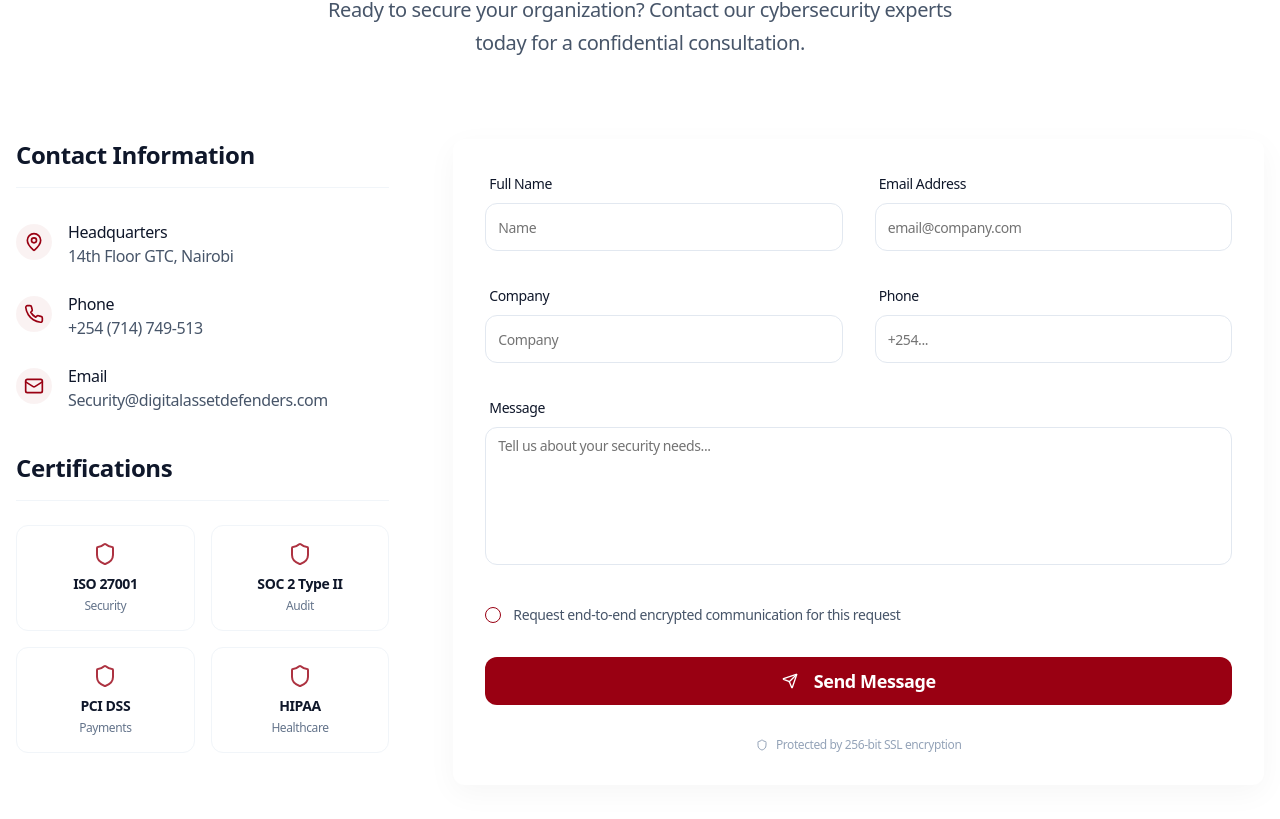
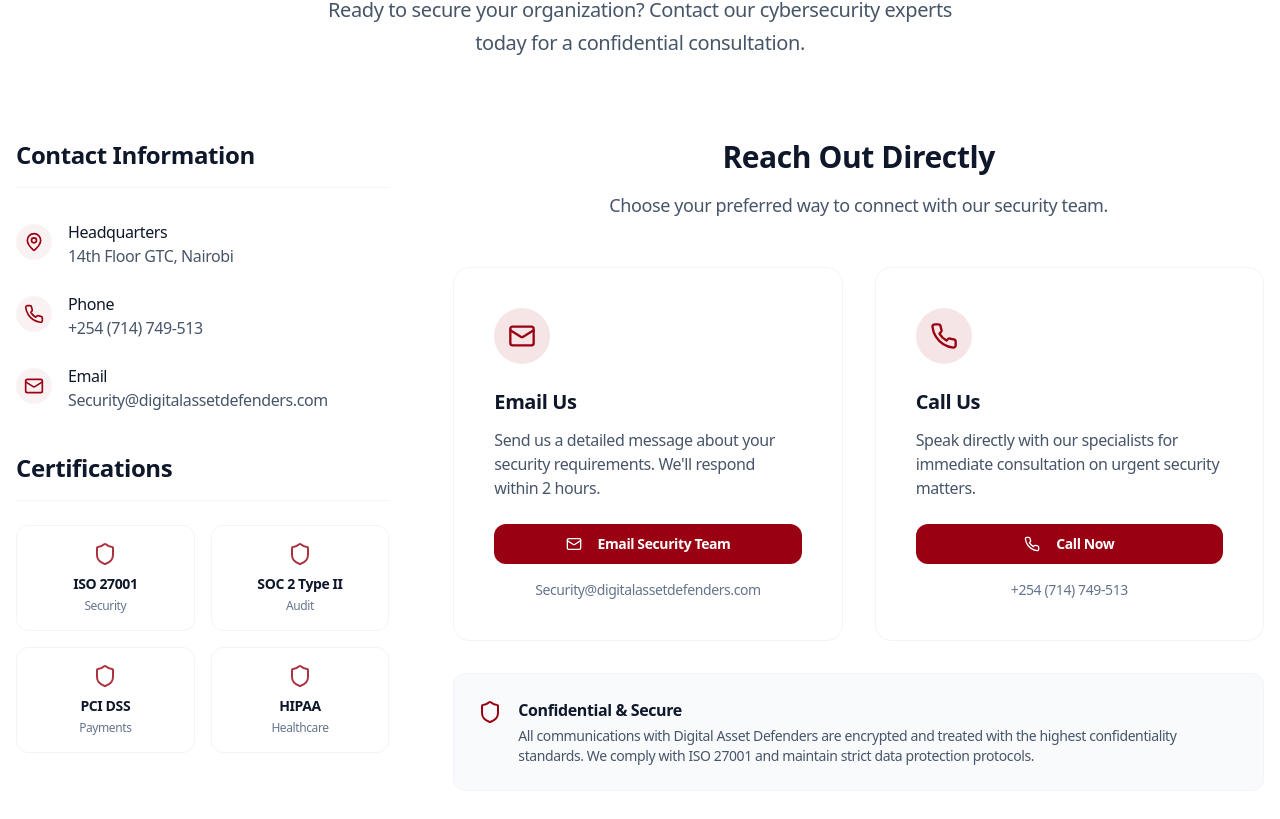
Before and after one commit to Seniorcaptain/v0-cybersafe-solutions, a Next.js app: page / in a window 1280 px wide. Shown: the part 5499-6318 px from the top of the page. Built offline with nearby package versions, Linux system fonts and the light colour scheme.

Commit message:
feat: streamline contact form with action buttons
Replace traditional form with minimalist design emphasizing
direct actions and maintain Apple-inspired aesthetics.

Co-authored-by: null <36276653+Seniorcaptain@users.noreply.github.com>

```diff
--- a/components/contact-section.tsx
+++ b/components/contact-section.tsx
@@ -1,146 +1,9 @@
 "use client"
 
-import type React from "react"
+import { MapPin, Phone, Mail, Shield } from "lucide-react"
+import { Button } from "@/components/ui/button"
 
-import { useState } from "react"
-import { Card, CardContent } from "@/components/ui/card"
-import { Button } from "@/components/ui/button"
-import { Input } from "@/components/ui/input"
-import { Label } from "@/components/ui/label"
-import { Textarea } from "@/components/ui/textarea"
-import { Checkbox } from "@/components/ui/checkbox"
-import { MapPin, Phone, Mail, Shield, Send, CheckCircle } from "lucide-react"
-import { useNotifications } from "@/components/notification-system"
-import { submitForm, validateEmail, validatePhone, sanitizeInput } from "@/lib/form-utils"
-
-interface ContactFormData {
-  name: string
-  email: string
-  company: string
-  phone: string
-  subject: string
-  message: string
-  encrypted: boolean
-  newsletter: boolean
-}
-
-interface FormErrors {
-  [key: string]: string
-}
-
-export default function ContactSection() {
-  const [formData, setFormData] = useState<ContactFormData>({
-    name: "",
-    email: "",
-    company: "",
-    phone: "",
-    subject: "",
-    message: "",
-    encrypted: false,
-    newsletter: false,
-  })
-
-  const [isSubmitting, setIsSubmitting] = useState(false)
-  const [isSubmitted, setIsSubmitted] = useState(false)
-  const [errors, setErrors] = useState<FormErrors>({})
-  const { addNotification } = useNotifications()
-
-  const validateForm = (): boolean => {
-    const newErrors: FormErrors = {}
-
-    if (!formData.name.trim()) newErrors.name = "Name is required"
-    if (!formData.email.trim()) newErrors.email = "Email is required"
-    else if (!validateEmail(formData.email)) newErrors.email = "Please enter a valid email"
-    if (!formData.message.trim()) newErrors.message = "Message is required"
-    else if (formData.message.length < 10) newErrors.message = "Message must be at least 10 characters"
-
-    if (formData.phone && !validatePhone(formData.phone)) {
-      newErrors.phone = "Please enter a valid phone number"
-    }
-
-    setErrors(newErrors)
-    return Object.keys(newErrors).length === 0
-  }
-
-  const handleSubmit = async (e: React.FormEvent) => {
-    e.preventDefault()
-
-    if (!validateForm()) {
-      addNotification({
-        type: "error",
-        title: "Validation Error",
-        message: "Please fill in all required fields correctly",
-        duration: 4000,
-      })
-      return
-    }
-
-    setIsSubmitting(true)
-
-    // Sanitize form data
-    const sanitizedData = {
-      ...formData,
-      name: sanitizeInput(formData.name),
-      company: sanitizeInput(formData.company),
-      subject: sanitizeInput(formData.subject),
-      message: sanitizeInput(formData.message),
-    }
-
-    try {
-      const result = await submitForm("/api/contact", sanitizedData)
-
-      if (result.success) {
-        setIsSubmitted(true)
-        addNotification({
-          type: "success",
-          title: "Message Sent!",
-          message: "Thank you for contacting us. We will get back to you within 2 hours.",
-          duration: 6000,
-        })
-
-        // Reset form after 3 seconds
-        setTimeout(() => {
-          setIsSubmitted(false)
-          setFormData({
-            name: "",
-            email: "",
-            company: "",
-            phone: "",
-            subject: "",
-            message: "",
-            encrypted: false,
-            newsletter: false,
-          })
-        }, 3000)
-      } else {
-        throw new Error(result.message)
-      }
-    } catch (error) {
-      addNotification({
-        type: "error",
-        title: "Submission Failed",
-        message: "There was an error sending your message. Please try again or call us directly.",
-        duration: 6000,
-      })
-    } finally {
-      setIsSubmitting(false)
-    }
-  }
-
-  const handleChange = (e: React.ChangeEvent<HTMLInputElement | HTMLTextAreaElement>) => {
-    const { name, value } = e.target
-    setFormData((prev) => ({ ...prev, [name]: value }))
-
-    // Clear error when user starts typing
-    if (errors[name]) {
-      setErrors((prev) => ({ ...prev, [name]: "" }))
-    }
-  }
-
-  const handleCheckboxChange = (name: string, checked: boolean) => {
-    setFormData((prev) => ({ ...prev, [name]: checked }))
-  }
-
+const ContactSection = () => {
   const handlePhoneCall = () => {
     if (typeof window !== "undefined") {
       window.location.href = "tel:+254714749513"
@@ -229,131 +92,72 @@ export default function ContactSection() {
             </div>
           </div>
 
-          {/* Contact Form */}
+          {/* Direct Contact Actions */}
           <div className="lg:col-span-2">
-            <Card className="border-none shadow-[0_8px_30px_rgb(0,0,0,0.04)] bg-white p-8">
-              <CardContent className="p-0">
-                {isSubmitted ? (
-                  <div className="text-center py-20">
-                    <div className="w-20 h-20 bg-green-50 rounded-full flex items-center justify-center mx-auto mb-6">
-                      <CheckCircle className="w-10 h-10 text-green-500" />
-                    </div>
-                    <h3 className="text-3xl font-bold text-slate-900 mb-3">Message Sent</h3>
-                    <p className="text-slate-600 text-lg">Thank you. Our specialists will contact you shortly.</p>
-                  </div>
-                ) : (
-                  <form onSubmit={handleSubmit} className="space-y-8">
-                    <div className="grid grid-cols-1 md:grid-cols-2 gap-8">
-                      <div className="space-y-2">
-                        <Label className="text-slate-900 font-medium ml-1">Full Name</Label>
-                        <Input
-                          name="name"
-                          value={formData.name}
-                          onChange={handleChange}
-                          required
-                          className="border-slate-200 focus:border-[#990012] focus:ring-[#990012]/20 h-12 rounded-lg"
-                          placeholder="Name"
-                        />
-                        {errors.name && <p className="text-[#990012] text-xs mt-1">{errors.name}</p>}
+            <div className="space-y-8">
+              <div className="text-center mb-12">
+                <h3 className="text-3xl font-semibold text-slate-900 mb-4">Reach Out Directly</h3>
+                <p className="text-lg text-slate-600">Choose your preferred way to connect with our security team.</p>
               </div>
 
-                      <div className="space-y-2">
-                        <Label className="text-slate-900 font-medium ml-1">Email Address</Label>
-                        <Input
-                          name="email"
-                          type="email"
-                          value={formData.email}
-                          onChange={handleChange}
-                          required
-                          className="border-slate-200 focus:border-[#990012] focus:ring-[#990012]/20 h-12 rounded-lg"
-                          placeholder="email@company.com"
-                        />
-                        {errors.email && <p className="text-[#990012] text-xs mt-1">{errors.email}</p>}
+              <div className="grid grid-cols-1 md:grid-cols-2 gap-8">
+                {/* Email Card */}
+                <div className="p-10 border border-slate-100 rounded-2xl hover:border-[#990012]/30 hover:shadow-[0_8px_30px_rgb(153,0,18,0.06)] transition-all duration-300">
+                  <div className="w-14 h-14 bg-[#990012]/10 rounded-full flex items-center justify-center mb-6">
+                    <Mail className="w-7 h-7 text-[#990012]" />
+                  </div>
+                  <h4 className="text-xl font-semibold text-slate-900 mb-3">Email Us</h4>
+                  <p className="text-slate-600 mb-6">
+                    Send us a detailed message about your security requirements. We'll respond within 2 hours.
+                  </p>
+                  <Button
+                    onClick={handleEmailClick}
+                    className="w-full bg-[#990012] hover:bg-[#7a000e] text-white py-3 rounded-lg font-semibold transition-all duration-300"
+                  >
+                    <Mail className="w-4 h-4 mr-2" />
+                    Email Security Team
+                  </Button>
+                  <p className="text-sm text-slate-500 mt-4 text-center">Security@digitalassetdefenders.com</p>
+                </div>
+
+                {/* Phone Card */}
+                <div className="p-10 border border-slate-100 rounded-2xl hover:border-[#990012]/30 hover:shadow-[0_8px_30px_rgb(153,0,18,0.06)] transition-all duration-300">
+                  <div className="w-14 h-14 bg-[#990012]/10 rounded-full flex items-center justify-center mb-6">
+                    <Phone className="w-7 h-7 text-[#990012]" />
+                  </div>
+                  <h4 className="text-xl font-semibold text-slate-900 mb-3">Call Us</h4>
+                  <p className="text-slate-600 mb-6">
+                    Speak directly with our specialists for immediate consultation on urgent security matters.
+                  </p>
+                  <Button
+                    onClick={handlePhoneCall}
+                    className="w-full bg-[#990012] hover:bg-[#7a000e] text-white py-3 rounded-lg font-semibold transition-all duration-300"
+                  >
+                    <Phone className="w-4 h-4 mr-2" />
+                    Call Now
+                  </Button>
+                  <p className="text-sm text-slate-500 mt-4 text-center">+254 (714) 749-513</p>
                 </div>
               </div>
 
-                    <div className="grid grid-cols-1 md:grid-cols-2 gap-8">
-                      <div className="space-y-2">
-                        <Label className="text-slate-900 font-medium ml-1">Company</Label>
-                        <Input
-                          name="company"
-                          value={formData.company}
-                          onChange={handleChange}
-                          className="border-slate-200 focus:border-[#990012] focus:ring-[#990012]/20 h-12 rounded-lg"
-                          placeholder="Company"
-                        />
-                      </div>
-
-                      <div className="space-y-2">
-                        <Label className="text-slate-900 font-medium ml-1">Phone</Label>
-                        <Input
-                          name="phone"
-                          type="tel"
-                          value={formData.phone}
-                          onChange={handleChange}
-                          className="border-slate-200 focus:border-[#990012] focus:ring-[#990012]/20 h-12 rounded-lg"
-                          placeholder="+254..."
-                        />
-                        {errors.phone && <p className="text-[#990012] text-xs mt-1">{errors.phone}</p>}
+              {/* Security Notice */}
+              <div className="p-6 bg-slate-50 rounded-xl border border-slate-100">
+                <div className="flex items-start gap-4">
+                  <Shield className="w-6 h-6 text-[#990012] flex-shrink-0 mt-0.5" />
+                  <div>
+                    <p className="font-semibold text-slate-900 mb-1">Confidential & Secure</p>
+                    <p className="text-slate-600 text-sm">
+                      All communications with Digital Asset Defenders are encrypted and treated with the highest confidentiality standards. We comply with ISO 27001 and maintain strict data protection protocols.
+                    </p>
                   </div>
                 </div>
-
-                    <div className="space-y-2">
-                      <Label className="text-slate-900 font-medium ml-1">Message</Label>
-                      <Textarea
-                        name="message"
-                        value={formData.message}
-                        onChange={handleChange}
-                        required
-                        rows={6}
-                        className="border-slate-200 focus:border-[#990012] focus:ring-[#990012]/20 rounded-lg resize-none"
-                        placeholder="Tell us about your security needs..."
-                      />
-                    </div>
-
-                    <div className="space-y-4 pt-2">
-                      <div className="flex items-center space-x-3 group">
-                        <Checkbox
-                          id="encrypted"
-                          checked={formData.encrypted}
-                          onCheckedChange={(checked) => handleCheckboxChange("encrypted", checked as boolean)}
-                          className="data-[state=checked]:bg-[#990012] data-[state=checked]:border-[#990012]"
-                        />
-                        <Label htmlFor="encrypted" className="text-slate-600 text-sm cursor-pointer select-none">
-                          Request end-to-end encrypted communication for this request
-                        </Label>
               </div>
             </div>
-
-                    <Button
-                      type="submit"
-                      disabled={isSubmitting}
-                      className="w-full bg-[#990012] hover:bg-[#7a000e] text-white py-6 rounded-lg text-lg font-semibold transition-all duration-300"
-                    >
-                      {isSubmitting ? (
-                        <>
-                          <div className="animate-spin rounded-full h-5 w-5 border-b-2 border-white mr-2"></div>
-                          Establishing Secure Connection...
-                        </>
-                      ) : (
-                        <>
-                          <Send className="w-5 h-5 mr-2" />
-                          Send Message
-                        </>
-                      )}
-                    </Button>
-
-                    <div className="flex items-center justify-center gap-2 text-slate-400 text-xs mt-6">
-                      <Shield className="w-3 h-3" />
-                      Protected by 256-bit SSL encryption
-                    </div>
-                  </form>
-                )}
-              </CardContent>
-            </Card>
           </div>
         </div>
       </div>
     </section>
   )
 }
+
+export default ContactSection
--- a/components/ui/input.tsx
+++ /dev/null
@@ -1,22 +0,0 @@
-import * as React from 'react'
-
-import { cn } from '@/lib/utils'
-
-const Input = React.forwardRef<HTMLInputElement, React.ComponentProps<'input'>>(
-  ({ className, type, ...props }, ref) => {
-    return (
-      <input
-        type={type}
-        className={cn(
-          'flex h-10 w-full rounded-md border border-input bg-background px-3 py-2 text-base ring-offset-background file:border-0 file:bg-transparent file:text-sm file:font-medium file:text-foreground placeholder:text-muted-foreground focus-visible:outline-none focus-visible:ring-2 focus-visible:ring-ring focus-visible:ring-offset-2 disabled:cursor-not-allowed disabled:opacity-50 md:text-sm',
-          className,
-        )}
-        ref={ref}
-        {...props}
-      />
-    )
-  },
-)
-Input.displayName = 'Input'
-
-export { Input }
--- a/components/ui/textarea.tsx
+++ /dev/null
@@ -1,22 +0,0 @@
-import * as React from 'react'
-
-import { cn } from '@/lib/utils'
-
-const Textarea = React.forwardRef<
-  HTMLTextAreaElement,
-  React.ComponentProps<'textarea'>
->(({ className, ...props }, ref) => {
-  return (
-    <textarea
-      className={cn(
-        'flex min-h-[80px] w-full rounded-md border border-input bg-background px-3 py-2 text-base ring-offset-background placeholder:text-muted-foreground focus-visible:outline-none focus-visible:ring-2 focus-visible:ring-ring focus-visible:ring-offset-2 disabled:cursor-not-allowed disabled:opacity-50 md:text-sm',
-        className,
-      )}
-      ref={ref}
-      {...props}
-    />
-  )
-})
-Textarea.displayName = 'Textarea'
-
-export { Textarea }
```
Also changed, not shown: next.config.mjs (line endings or trailing spaces), styles/globals.css (line endings or trailing spaces), tailwind.config.ts (line endings or trailing spaces), 2 other files (tests, documents, lock files or other folders). Lines whose indentation alone changed are shown as unchanged.
